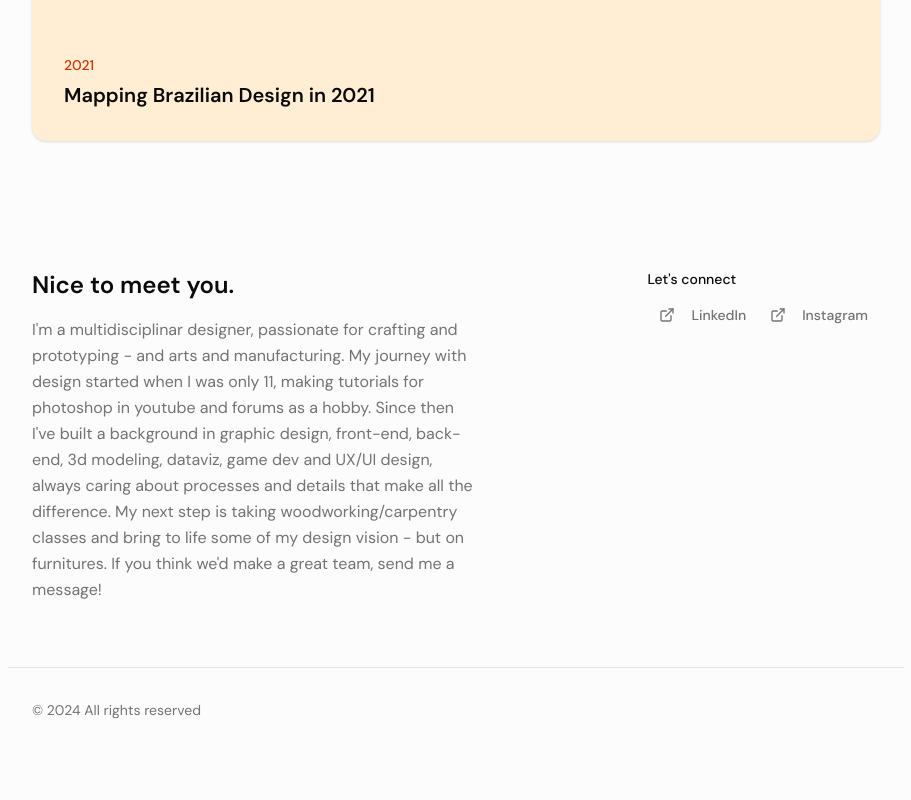
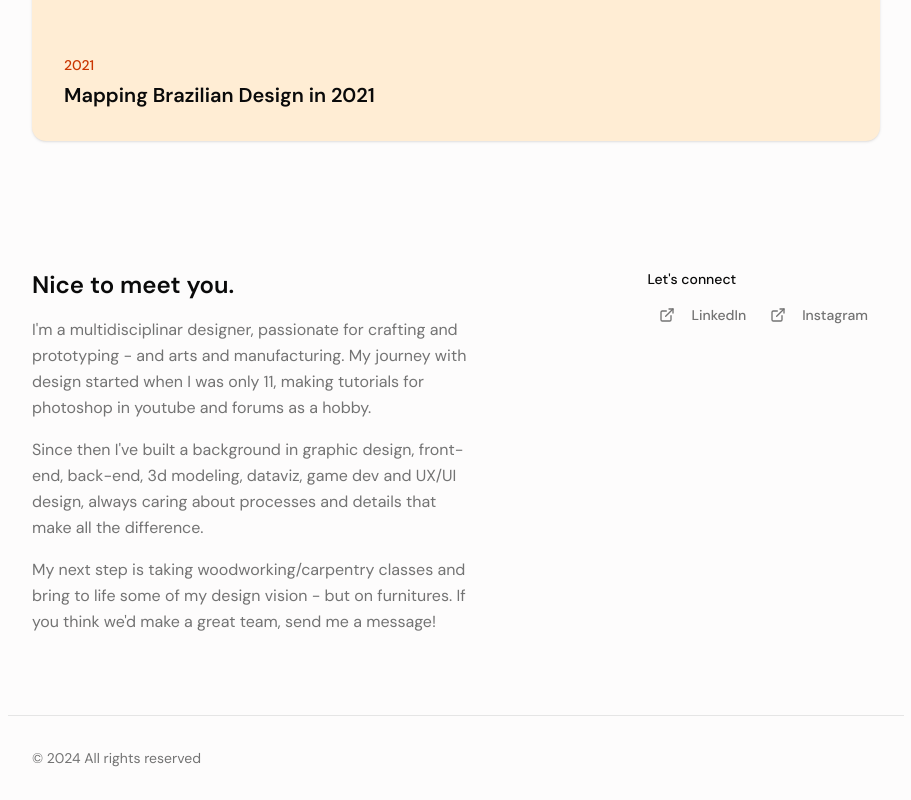
Before and after one commit to anapaulamdmp/anapaulamoraes.com.br, a Next.js app: page / in a window 1280 px wide. Shown: the part 2818-3618 px from the top of the page, without its empty margins (184-1095 px from the left). Before the commit the page ends 3570 px from the top, so only its background shows below. Built offline with nearby package versions, Linux system fonts and the light colour scheme.

Commit message:
style: add 16px spacing between paragraphs
Improve readability with natural breaks in contact section.

#VERCEL_SKIP

Co-authored-by: null <5444010+anapaulamdmp@users.noreply.github.com>

```diff
--- a/app/page.tsx
+++ b/app/page.tsx
@@ -104,14 +104,21 @@ export default function Home() {
         <div className="flex flex-col md:flex-row justify-between items-start gap-8">
           <div>
             <h3 className="text-2xl font-semibold text-foreground mb-4">Nice to meet you.</h3>
-            <p className="text-muted-foreground max-w-md leading-relaxed">
-              I'm a multidisciplinar designer, passionate for crafting and prototyping - and arts and manufacturing. My
-              journey with design started when I was only 11, making tutorials for photoshop in youtube and forums as a
-              hobby. Since then I've built a background in graphic design, front-end, back-end, 3d modeling, dataviz,
-              game dev and UX/UI design, always caring about processes and details that make all the difference. My next
-              step is taking woodworking/carpentry classes and bring to life some of my design vision - but on
-              furnitures. If you think we'd make a great team, send me a message!
-            </p>
+            <div className="max-w-md">
+              <p className="text-muted-foreground leading-relaxed mb-4">
+                I'm a multidisciplinar designer, passionate for crafting and prototyping - and arts and manufacturing.
+                My journey with design started when I was only 11, making tutorials for photoshop in youtube and forums
+                as a hobby.
+              </p>
+              <p className="text-muted-foreground leading-relaxed mb-4">
+                Since then I've built a background in graphic design, front-end, back-end, 3d modeling, dataviz, game
+                dev and UX/UI design, always caring about processes and details that make all the difference.
+              </p>
+              <p className="text-muted-foreground leading-relaxed mb-4">
+                My next step is taking woodworking/carpentry classes and bring to life some of my design vision - but on
+                furnitures. If you think we'd make a great team, send me a message!
+              </p>
+            </div>
           </div>
           <div>
             <h4 className="text-sm font-medium text-foreground mb-4">Let's connect</h4>
```
